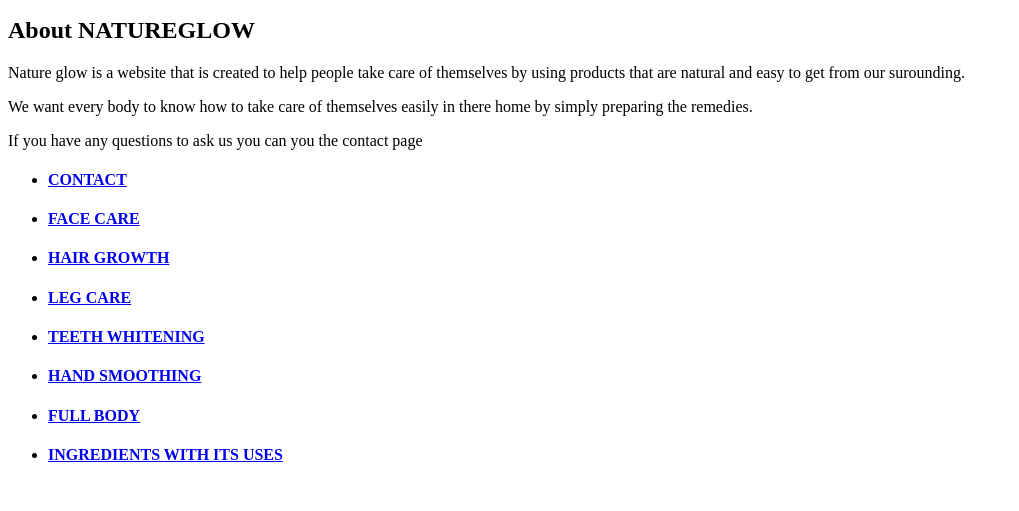
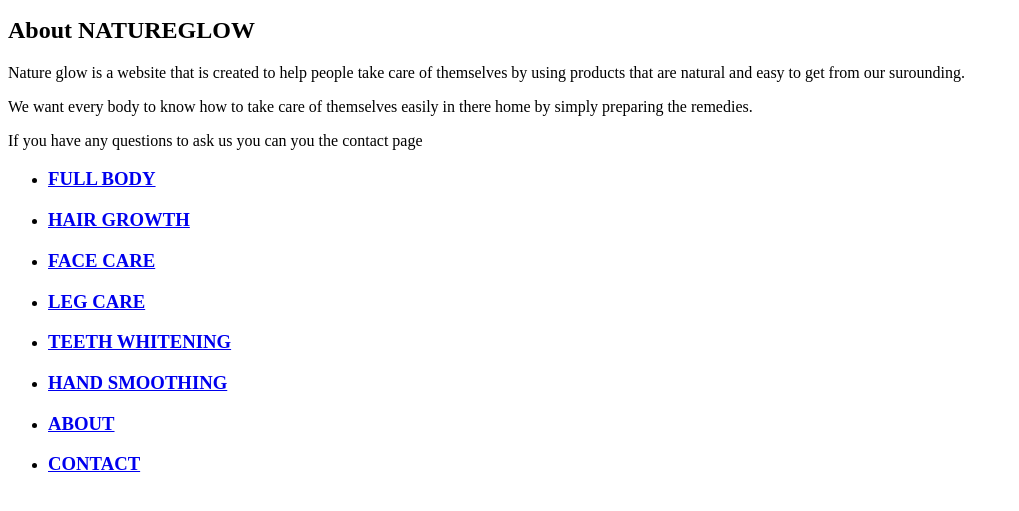
Before and after one commit to yasminah-34/NATUREGLOW, a plain HTML site: page about.html in a window 1280 px wide. Shown: the part 101-612 px from the top of the page, without its empty margins (0-1019 px from the left). Drawn offline with Linux system fonts and the light colour scheme.

Commit message:
error correction with the validator

```diff
--- a/about.html
+++ b/about.html
@@ -18,13 +18,13 @@
         the remedies.</p>
     <p>If you have any questions to ask us you can you the contact page</p>
     <ul>
-    <h4><li><a href="contact.html">CONTACT</a></li></h4>
-    <h4><li><a href="face.html">FACE CARE</a></li></h4>
-    <h4><li><a href="hair.html">HAIR GROWTH</a></li></h4>
-    <h4><li><a href="leg.html">LEG CARE</a></li></h4>
-    <h4><li><a href="teeth.html">TEETH WHITENING</a></li></h4>
-    <h4><li><a href="hand.html">HAND SMOOTHING</a></li></h4>
-    <h4><li><a href="body.html">FULL BODY</a></li></h4>
-    <h4><li><a href="ingredients.html">INGREDIENTS WITH ITS USES</a></li></h4></ul>
+    <li><h3><a href="body.html">FULL BODY</a></h3></li>
+    <li><h3><a href="hair.html">HAIR GROWTH</a></h3></li>
+    <li><h3><a href="face.html">FACE CARE</a></h3></li>
+    <li><h3><a href="leg.html">LEG CARE</a></h3></li>
+    <li><h3><a href="teeth.html">TEETH WHITENING</a></h3></li>
+    <li><h3><a href="hand.html">HAND SMOOTHING</a></h3></li>
+    <li><h3><a href="ingredients.html">ABOUT</a></h3></li>
+    <li><h3><a href="contact.html">CONTACT</a></h3></li></ul>
 </body>
 </html>
```
Also changed, not shown: contact.html (+2 -3 lines).
